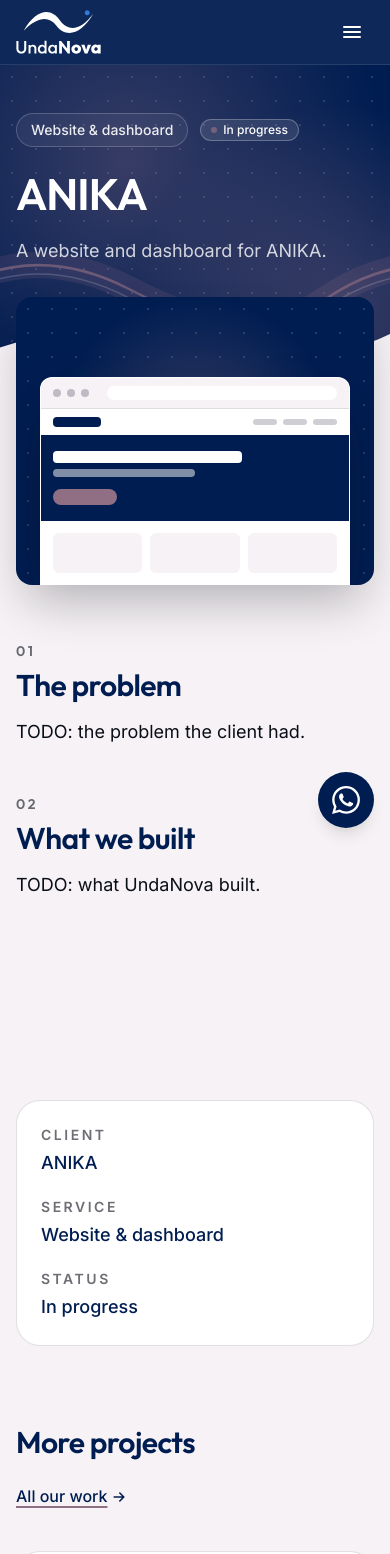
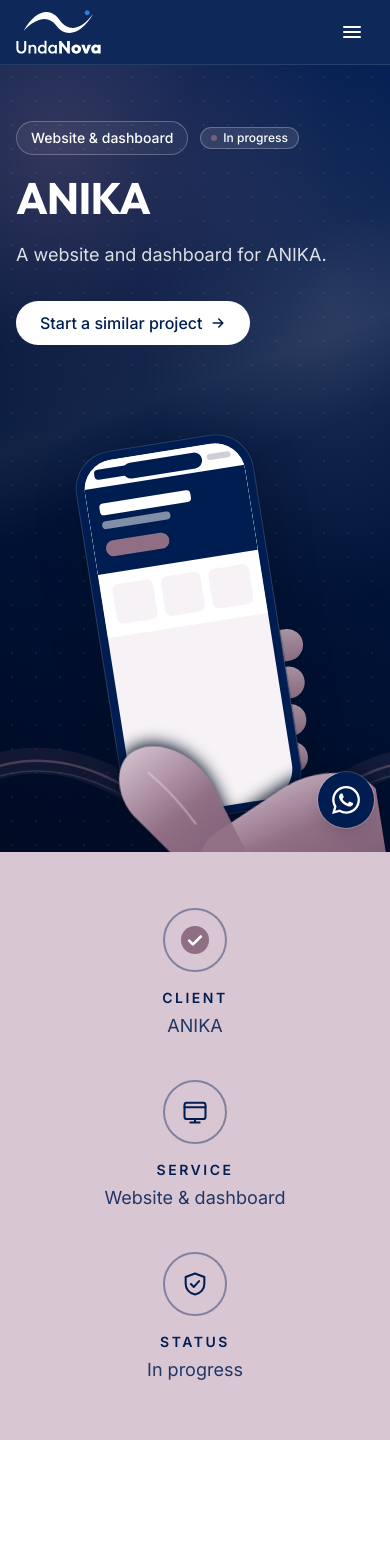
Before and after one commit to Jkosencha/undanova, a Next.js app: page /work/anika in a window 390 px wide. Shown: the top 1554 px of the page. Built offline with nearby package versions, Linux system fonts and the light colour scheme.

Commit message:
Rebuild case study page in the Snapview design
Phone-in-hand hero showing the project's screen, a lilac facts band (client, service, status), centred story sections with dividers, screenshots when added, more projects and a CTA strip. Start a similar project pre-fills the matching service.

```diff
--- a/src/app/work/[slug]/page.tsx
+++ b/src/app/work/[slug]/page.tsx
@@ -1,13 +1,16 @@
+/**
+ * Case study: "Snapview" design — phone-in-hand hero, lilac facts band, story. See CLAUDE.md §10.
+ */
 import type { Metadata } from "next";
 import Image from "next/image";
 import { notFound } from "next/navigation";
-import { CTABand } from "@/components/cta-band";
-import { ArrowIcon } from "@/components/icons";
-import { PageHeader } from "@/components/page-header";
-import { PreviewPanel } from "@/components/previews";
-import { Container } from "@/components/section";
+import { Button } from "@/components/button";
+import { CTAStrip } from "@/components/cta-strip";
+import { ArrowIcon, CheckIcon, ServiceIcon } from "@/components/icons";
+import { Container, SectionHeading } from "@/components/section";
 import { TextLink } from "@/components/text-link";
 import { StatusBadge, WorkCard } from "@/components/work-card";
+import { previewScreen, WorkHero } from "@/components/work-hero";
 import { work } from "@/content/work";
 
 function getProject(slug: string) {
@@ -25,113 +28,106 @@ export async function generateMetadata(props: PageProps<"/work/[slug]">): Promis
   return { title: project.title, description: project.summary };
 }
 
+// Which service a project's kind maps to, for icons and the pre-filled contact form.
+const serviceFor = { shop: "ecommerce-mpesa", dashboard: "ngo-school-systems", website: "business-websites" } as const;
+
 export default async function CaseStudyPage(props: PageProps<"/work/[slug]">) {
   const { slug } = await props.params;
   const project = getProject(slug);
   if (!project) notFound();
 
-  const [hero, ...gallery] = project.images;
+  const service = serviceFor[project.preview];
   const story = [
     { id: "problem", title: "The problem", text: project.problem },
     { id: "solution", title: "What we built", text: project.solution },
     { id: "result", title: "The result", text: project.results },
   ];
+  const facts = [
+    { label: "Client", value: project.client, icon: <CheckIcon className="size-7" /> },
+    { label: "Service", value: project.category, icon: <ServiceIcon slug={service} className="size-7" /> },
+    {
+      label: "Status",
+      value: project.status === "live" ? "Live" : "In progress",
+      icon: <ServiceIcon slug="support-maintenance" className="size-7" />,
+    },
+  ];
   const more = work.filter((item) => item.slug !== project.slug).slice(0, 2);
 
   return (
     <>
-      <PageHeader
-        title={project.title}
-        intro={project.summary}
-        eyebrow={
+      <WorkHero screen={previewScreen(project.preview)}>
         <div className="flex flex-wrap items-center gap-3">
-            <span className="inline-flex items-center rounded-full border border-white/20 bg-white/5 px-3.5 py-1.5 text-sm font-medium text-white/90">
+          <span className="inline-flex items-center rounded-full border border-white/25 bg-white/5 px-3.5 py-1.5 text-sm font-medium">
             {project.category}
           </span>
           <StatusBadge status={project.status} tone="dark" />
         </div>
-        }
-      />
+        <h1 className="mt-5 text-[44px] font-bold leading-[1.05] md:text-[64px]">{project.title}</h1>
+        <p className="mt-5 max-w-lg text-lg text-white/85">{project.summary}</p>
+        <Button href={`/contact?service=${service}`} tone="dark" className="mt-8">
+          Start a similar project
+          <ArrowIcon className="size-4" />
+        </Button>
+      </WorkHero>
 
-      <div className="bg-paper pb-8">
-        {/* Main image overlaps the header's wave edge */}
-        <Container className="-mt-16 md:-mt-28">
-          {hero ? (
-            <Image
-              src={hero.src}
-              alt={hero.alt}
-              width={1200}
-              height={675}
-              sizes="(min-width: 1200px) 1152px, 100vw"
-              priority
-              className="relative aspect-video w-full rounded-3xl border border-slate/20 object-cover shadow-2xl shadow-ink/30"
-            />
-          ) : (
-            // TODO: replace with a screenshot once Jennifer sends one.
-            <PreviewPanel kind={project.preview} className="relative h-72 shadow-2xl shadow-ink/30 sm:h-[28rem]" />
-          )}
+      {/* Lilac facts band */}
+      <section aria-label="Project facts" className="bg-lilac py-14 md:py-16">
+        <Container>
+          <dl className="grid gap-10 text-center sm:grid-cols-3">
+            {facts.map((f) => (
+              <div key={f.label}>
+                <span
+                  aria-hidden
+                  className="mx-auto inline-flex size-16 items-center justify-center rounded-full border-2 border-navy/40 text-navy"
+                >
+                  {f.icon}
+                </span>
+                <dt className="mt-4 text-sm font-semibold uppercase tracking-[0.18em] text-navy">{f.label}</dt>
+                <dd className="mt-1 text-lg text-navy/85">{f.value}</dd>
+              </div>
+            ))}
+          </dl>
         </Container>
+      </section>
 
-        <Container className="mt-14 grid gap-12 md:mt-20 lg:grid-cols-[1fr_300px] lg:gap-20">
-          <div className="space-y-12">
-            {story.map((part, i) => (
-              <section key={part.id} aria-labelledby={part.id} className="reveal">
-                <p aria-hidden className="font-heading text-sm font-semibold uppercase tracking-[0.18em] text-ink/60">
-                  0{i + 1}
-                </p>
-                <h2 id={part.id} className="mt-2 text-[30px] text-navy md:text-4xl">
-                  {part.title}
-                </h2>
-                <p className="mt-4 text-lg">{part.text}</p>
-              </section>
+      {/* The story */}
+      <section aria-label="Case study" className="bg-white py-20 md:py-28">
+        <Container className="max-w-3xl space-y-16">
+          {story.map((part) => (
+            <div key={part.id} className="reveal text-center">
+              <SectionHeading id={part.id} title={part.title} align="center" divider />
+              <p className="mx-auto mt-6 max-w-2xl text-lg text-ink/80">{part.text}</p>
+            </div>
           ))}
-          </div>
 
-          <aside aria-label="Project facts" className="lg:sticky lg:top-28 lg:self-start">
-            <dl className="space-y-5 rounded-3xl border border-slate/25 bg-white p-6">
-              <div>
-                <dt className="text-sm font-semibold uppercase tracking-[0.18em] text-ink/60">Client</dt>
-                <dd className="mt-1 text-lg font-medium text-navy">{project.client}</dd>
-              </div>
-              <div>
-                <dt className="text-sm font-semibold uppercase tracking-[0.18em] text-ink/60">Service</dt>
-                <dd className="mt-1 text-lg font-medium text-navy">{project.category}</dd>
-              </div>
-              <div>
-                <dt className="text-sm font-semibold uppercase tracking-[0.18em] text-ink/60">Status</dt>
-                <dd className="mt-1 text-lg font-medium text-navy">
-                  {project.status === "live" ? "Live" : "In progress"}
-                </dd>
-              </div>
           {project.stack.length > 0 && (
-                <div>
-                  <dt className="text-sm font-semibold uppercase tracking-[0.18em] text-ink/60">Built with</dt>
-                  <dd className="mt-2">
-                    <ul className="flex flex-wrap gap-2">
+            <div className="text-center">
+              <SectionHeading id="stack" title="Built with" align="center" divider />
+              <ul className="mt-6 flex flex-wrap justify-center gap-2">
                 {project.stack.map((tech) => (
-                        <li key={tech} className="rounded-full border border-slate/40 bg-paper px-3 py-1 text-sm font-medium text-navy">
+                  <li
+                    key={tech}
+                    className="rounded-full border border-navy/20 bg-paper px-4 py-1.5 text-sm font-medium text-navy"
+                  >
                     {tech}
                   </li>
                 ))}
               </ul>
-                  </dd>
             </div>
           )}
-            </dl>
-          </aside>
         </Container>
 
-        {gallery.length > 0 && (
-          <Container className="mt-14">
+        {project.images.length > 0 && (
+          <Container className="mt-16">
             <ul className="grid gap-4 md:grid-cols-2">
-              {gallery.map((image) => (
-                <li key={image.src}>
+              {project.images.map((image, i) => (
+                <li key={image.src} className={i === 0 ? "md:col-span-2" : ""}>
                   <Image
                     src={image.src}
                     alt={image.alt}
                     width={1200}
                     height={675}
-                    sizes="(min-width: 768px) 50vw, 100vw"
+                    sizes={i === 0 ? "(min-width: 1200px) 1152px, 100vw" : "(min-width: 768px) 50vw, 100vw"}
                     className="aspect-video w-full rounded-3xl border border-slate/20 object-cover"
                   />
                 </li>
@@ -139,9 +135,10 @@ export default async function CaseStudyPage(props: PageProps<"/work/[slug]">) {
             </ul>
           </Container>
         )}
+      </section>
 
       {more.length > 0 && (
-          <section aria-labelledby="more-title" className="mt-20 md:mt-28">
+        <section aria-labelledby="more-title" className="bg-paper py-20 md:py-24">
           <Container>
             <div className="flex flex-col gap-4 sm:flex-row sm:items-end sm:justify-between">
               <h2 id="more-title" className="text-[30px] text-navy md:text-4xl">
@@ -161,9 +158,8 @@ export default async function CaseStudyPage(props: PageProps<"/work/[slug]">) {
           </Container>
         </section>
       )}
-      </div>
 
-      <CTABand />
+      <CTAStrip title="Have a project like this?" text="Tell us what you need. We reply within 24 hours." />
     </>
   );
 }
```
Lines whose indentation alone changed are shown as unchanged.
